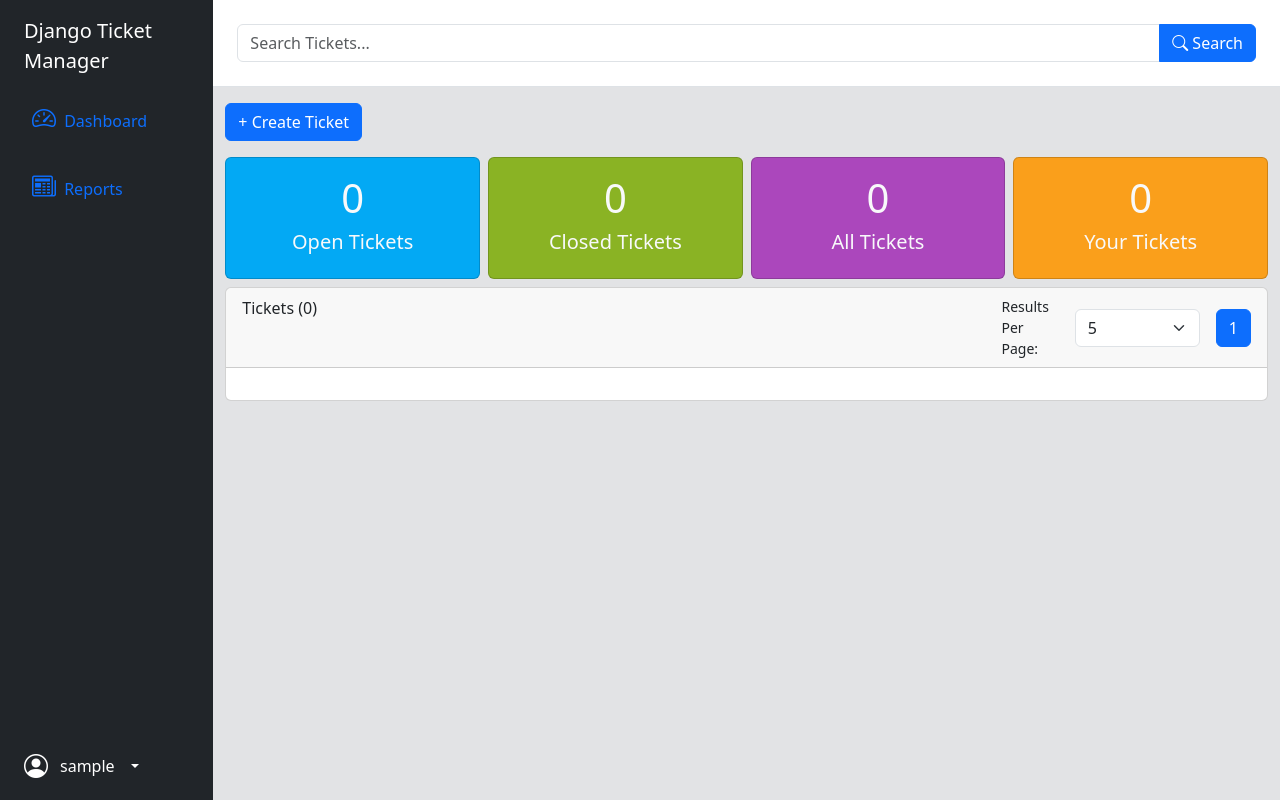
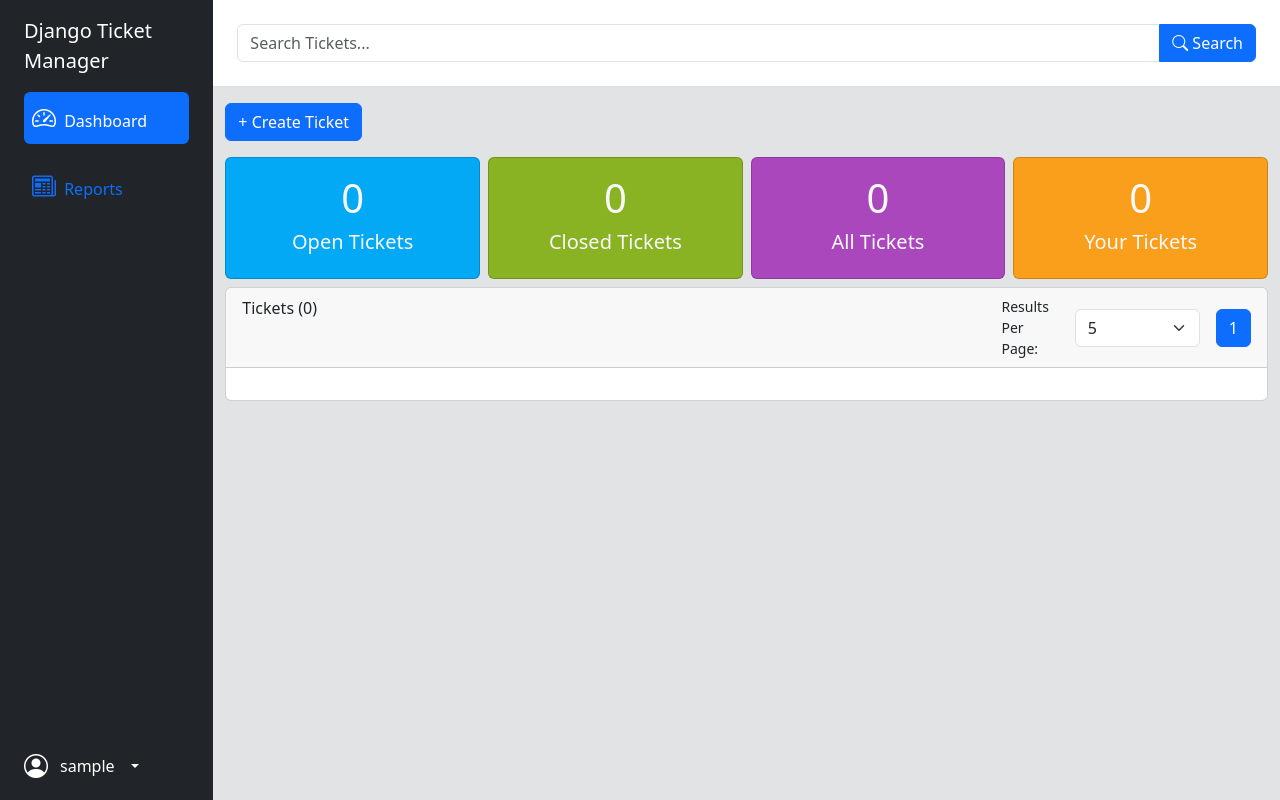
Before and after one commit to Blathe/djangotickets, a Django app: page / in a window 1280 px wide. Run offline with Django 4.2, Linux system fonts and the light colour scheme; the visitor is signed in with stand-in values (Sample User, id 1); data that the repository does not hold is empty; some libraries are stand-ins or nearby versions.

Commit message:
added active indicators to sidebar links

```diff
--- a/reports/templates/reports/index.html
+++ b/reports/templates/reports/index.html
@@ -33,7 +33,7 @@
                           </a>
                       </li>
                       <li class="nav-item">
-                          <a href="/reports" class="nav-link align-middle px-2">
+                          <a href="/reports" class="nav-link align-middle px-2 active">
                               <i class="fs-4 bi bi-newspaper"></i> <span class="ms-1 d-sm-inline">Reports</span>
                           </a>
                       </li>
--- a/tickets/templates/tickets/index.html
+++ b/tickets/templates/tickets/index.html
@@ -28,7 +28,7 @@
                   </a>
                   <ul class="nav nav-pills flex-column flex-shrink-0 gap-3 mb-sm-auto mb-0 w-100" id="menu">
                       <li class="nav-item">
-                          <a href="/" class="nav-link align-middle px-2">
+                          <a href="/" class="nav-link align-middle px-2 active">
                               <i class="fs-4 bi bi-speedometer2"></i> <span class="ms-1 d-sm-inline">Dashboard</span>
                           </a>
                       </li>
```
